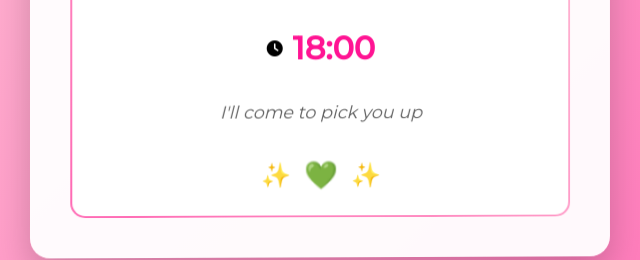
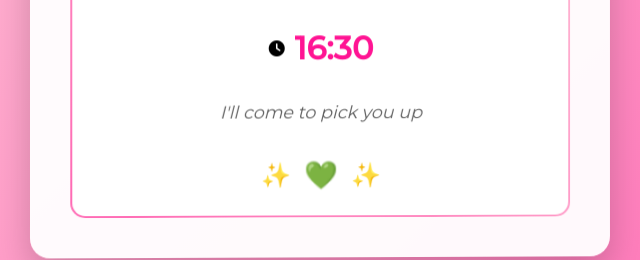
Before and after one commit to urmoonfriend/qwerty4, a plain HTML site: page index.html in a window 1280 px wide. Shown: the part 459-719 px from the top of the page, 319-959 px from the left. Drawn offline with Linux system fonts and the light colour scheme.

Commit message:
change time

```diff
--- a/index.html
+++ b/index.html
@@ -42,7 +42,7 @@
 
                     <div class="time-wrapper">
                         <i class="fas fa-clock"></i>
-                        <p class="time">18:00</p>
+                        <p class="time">16:30</p>
                     </div>
 
                     <div class="special-note-wrapper">
```
